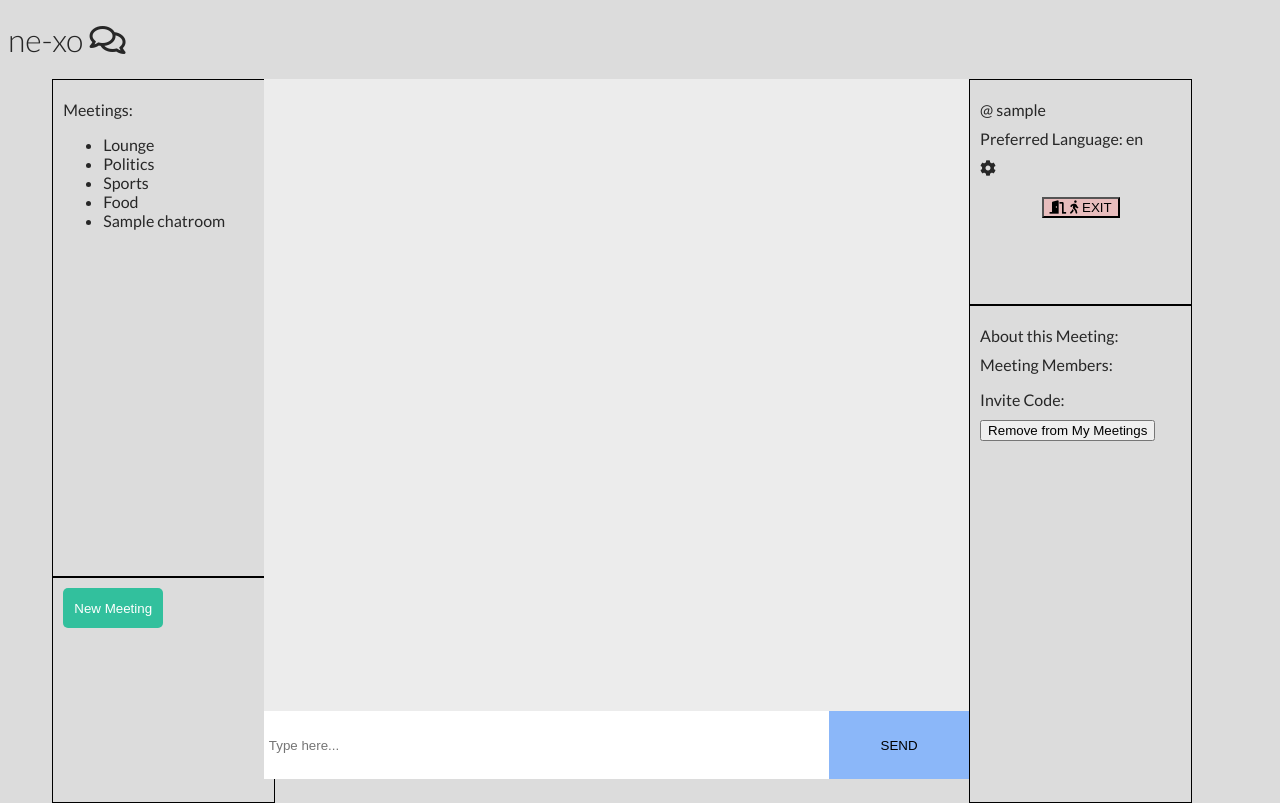
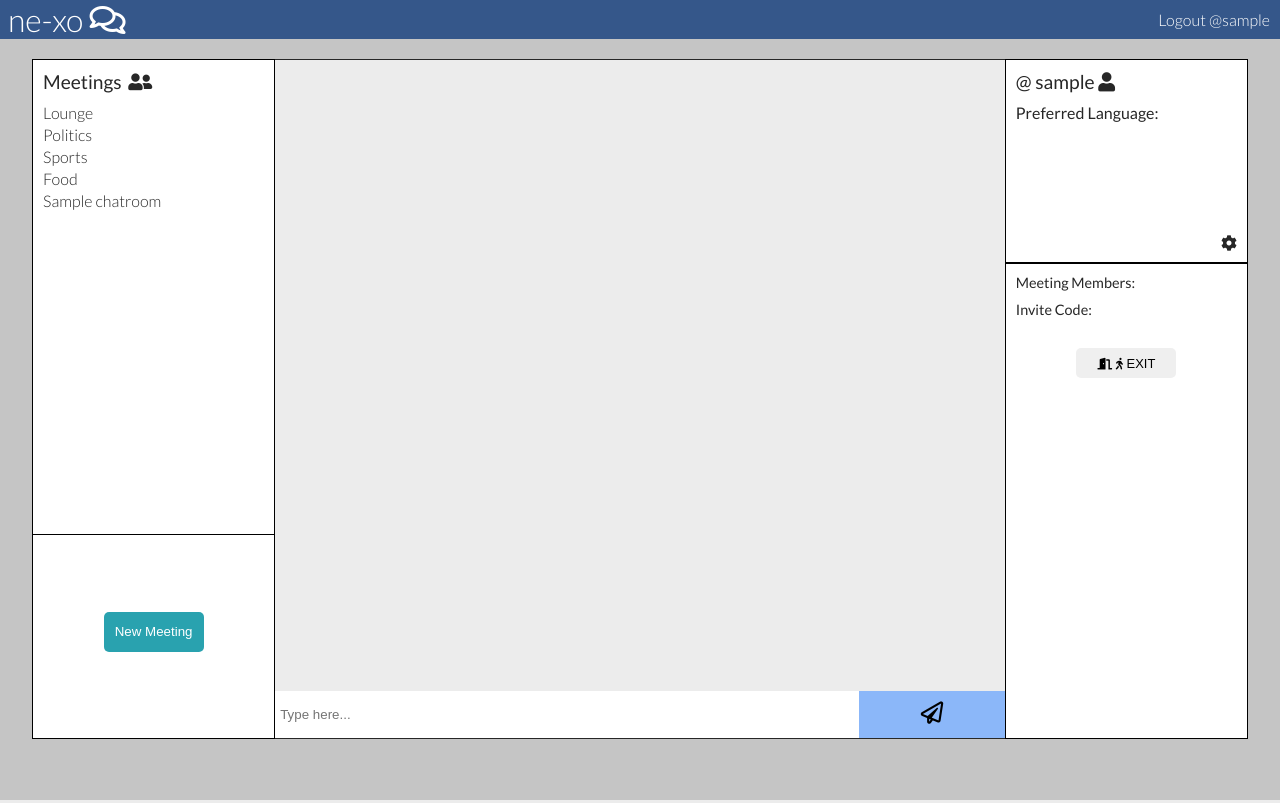
Before and after one commit to JAWeiss89/burijji, a Flask app: page /chat in a window 1280 px wide. Run offline with Flask 2, Linux system fonts and the light colour scheme; the visitor is signed in with stand-in values (Sample User, id 1); tables that the repository leaves empty hold one stand-in row (values such as "Sample post"); some libraries are stand-ins or nearby versions; some web fonts are replaced.

Commit message:
Improve styling and organize css file

```diff
--- a/app.py
+++ b/app.py
@@ -114,7 +114,7 @@
     return redirect("/chat")
 
 
-@app.route("/logout", methods=["POST"])
+@app.route("/logout")
 def logout():
     """ Handle logout functionality """
     session.pop('user_id')
--- a/static/app.css
+++ b/static/app.css
@@ -1,22 +1,23 @@
+/* ===========================
+
+    GLOBAL STYLING
+
+=========================== */
+* {
+    margin: 0;
+    padding: 0;
+    box-sizing: border-box;
+}
+
 body {
     color: rgb(39, 39, 39);
-    background-color: #dcdcdc;
+    background-color: #c5c5c5;
     font-family: 'Lato', sans-serif;
-    height: 90vh;
-    padding-bottom: 30px;
     position: relative;
 }
 
-.navbar {
-    margin: 10px;
-}
-
-.navbar span {
-    margin: 0 5px 0 5px;
-}
-
 h1 {
-    margin: 20px 0 20px;
+    margin: 0;
     font-weight: 200;
 }
 
@@ -37,45 +38,193 @@
     margin: 20px 0 10px;
 }
 
-#credits {
-    font-size: .7em;
+ul {
+    margin: 0;
+    padding: 0;
+}
+
+li {
+    list-style: none;
+}
+
+#main-section {
+    width: 95%;
+    margin: auto;
+}
+
+.hidden {
+    display: none;
+}
+
+section {
+    background-color: #fff;
+}
+
+/* ===========================
+
+    NAVBAR STYLING
+
+=========================== */
+
+.navbar {
+ display: flex;
+ justify-content: space-between;
+ align-items: center;
+ margin: 0 0 20px;
+ background-color: #35578a;
+ color: #fff;
+ font-weight: 100;
+}
+
+.navbar-logo {
+    margin-left: 8px;
+}
+
+.navbar-links {
+    text-align: right;
+}
+
+.navbar-links a {
+    margin-right: 10px;
+}
+
+/* ===========================
+
+     MEETING PAGE STYLING
+
+=========================== */
+
+#meeting-room-container {
+    height: 85vh;
+    display: flex;
+    justify-content: center;
+}
+
+.section-title {
+    font-size: 1.2em;
+    padding-left: 10px;
+}
+
+#left {
+    width: 20%;
+    height: 100%;
+}
+
+#middle {
+    width: 60%;
+    height: 100%;
+    border-top: 1px solid;
+    border-bottom: 1px solid;
+}
+
+#right {
+    width: 20%;
+    height: 100%;
+}
+
+/* ===========================
+
+    MY-MEETINGS BOX STYLING
+
+=========================== */
+#my-rooms {
+    border: 1px solid black;
+    height: 70%
+}
+
+#my-rooms li {
+    padding-left: 10px;
+    margin: 3px 0 3px;
+    font-weight: 100;
+}
+
+#my-rooms i {
+    margin-left: 3px;
+}
+
+.selected {
+    background-color: #8bb7f9;
+}
+
+/* ===========================
+
+    NEW-MEETING BOX STYLING
+
+=========================== */
+
+#new-chatroom {
+    border: 1px solid black;
+    border-top: 0;
+    padding: 0 10px 10px 10px;
+    height: 30%;
+    display: flex;
+    flex-direction: column;
+    justify-content: center;
+    align-items: center;
+    position: relative;
+}
+
+#new-chatroom p {
+    margin: 5px 0 5px;
+    font-weight: 100;
+}
+
+.current-window {
+    display: flex;
+    flex-direction: column;
+}
+
+.new-chatroom-button {
+    margin: 10px;
+    width: 100px;
+    height: 40px;
+    background-color: #29a2af;
+    color: #fff;
+    border: none;
+    border-radius: 5px;
+}
+
+#final-create-new-btn {
+    width: 75px;
+    height: 30px;
+    margin-left: 0;
+}
+
+#final-join-exist-btn {
+    width: 75px;
+    height: 30px;
+    margin-left: 0;
+}
+
+#create-or-join-window {
+    justify-content: center;
+    align-items: center;
+}
+
+#new-chatroom input {
+    width: 100%;
+    height: 30px;
+    border: 1px solid;
+    padding-left: 3px;
+}
+
+#start-over-btn {
+    text-align: center;
+    background-color: rgb(232, 189, 189);
+    border-radius: 100%;
+    border: 0;
+    width: 25px;
+    height: 25px;
     position: absolute;
     bottom: 10px;
     right: 10px;
-    margin: 0;
 }
 
-#main-section {
-    width: 93%;
-    height: 85vh;
-    display: flex;
-    margin: auto;
-}
+/* ===========================
 
-#name-form {
-    display: flex;
-}
+    MESSENGER STYLING
 
-#name-form * {
-    margin: 0;
-    padding: 0;
-    border: none;
-    height: 40px;
-}
-
-#name-form input {
-    width: 70%;
-    font-size: 1.3em;
-    font-weight: 300;
-    padding-left: 10px;
-}
-
-#name-form button {
-    width: 10%;
-    padding-top: 4px;
-    font-size: 1.7em;
-    background-color: #8bb7f9;
-}
+=========================== */
 
 #messenger {
     height: 100%;
@@ -83,13 +232,13 @@
 
 #messages-window {
     padding: 10px;
-    height: 90%;
+    height: 93%;
     background-color:#ececec;
     overflow-y:auto;
 }
 
 #input-area {
-    height: 10%;
+    height: 7%;
 }
 
 .gen-message {
@@ -106,9 +255,11 @@
     color: #556aff;
     font-size: .8em;
 }
+
 .message-header {
     margin: 0;
 }
+
 .user-message {
     margin: 0 0 10px 5px;
 }
@@ -136,104 +287,123 @@
     border: none;
     padding: 0;
     background-color: #8bb7f9;
-}
-
-#leave-chat {
-    display: flex;
-    justify-content: center;
-}
-
-#leave-chat-form button{
-    margin-top: 10px;
-    background-color: #e8bdbd;
-}
-
-.hidden {
-    display: none;
+    font-size: 1.4em;
 }
 
 /* ===========================
 
-    MY MEETINGS STYLING
-
-=========================== */
-#my-rooms {
-    border: 1px solid black;
-    padding: 10px;
-    width: 95%;
-    height: 70%
-}
-
-
-
-
-/* ===========================
-
-    NEW MEETING STYLING
-
-=========================== */
-
-
-.new-chatroom {
-    border: 1px solid black;
-    padding: 10px;
-    width: 95%;
-    height: 30%;
-}
-
-.new-chatroom button {
-    width: 100px;
-    height: 40px;
-    background-color: #32c09d;
-    color: #fff;
-    border: none;
-    border-radius: 5px;
-}
-
-#start-over-btn {
-    text-align: center;
-    background-color: rgb(255, 249, 188);
-    border-radius: 100%;
-    width: 25px;
-    height: 25px;
-}
-
-/* ===========================
-
-    ABOUT USER SECTION
+    ABOUT-USER BOX STYLING
 
 =========================== */
 
 #about-user {
     border: 1px solid black;
-    padding: 10px;
-    width: 95%;
     height: 30%;
+    position: relative;
+}
+
+#about-user p {
+    padding-left: 10px;
+}
+
+/* #leave-chat {
+    display: flex;
+    justify-content: center;
+} */
+
+/* #leave-chat-form button{
+    margin-top: 10px;
+    background-color: #e8bdbd;
+} */
+
+#about-user form {
+    margin-top: 30px;
+    width: 100%;
+}
+
+#about-user select {
+    width: 80%;
+    height: 30px;
+    margin-top: 15px;
+}
+
+#about-user form button {
+    width: 17%;
+    border: none;
+    height: 30px;
+    background-color: #8bb7f9;
+}
+
+.settings {
+    position: absolute;
+    margin: 0;
+    bottom: 10px;
+    right: 10px;
+}
+
+.flag {
+    text-align: center;
+    font-size: 2em;
+    padding-right: 10px;
+}
+
+#change-language {
+    padding: 5px;
+}
+
+.button-div {
+    display: flex;
+    justify-content: center;
+}
+
+#go-back {
+    text-align: center;
+    background-color: rgb(232, 189, 189);
+    border-radius: 100%;
+    border: 0;
+    width: 25px;
+    height: 25px;
+    margin: 20px auto;
 }
 
 /* ===========================
 
-    ABOUT MEETING SECTION
+    ABOUT-MEETING STYLING
 
 =========================== */
 #about-meeting {
     border: 1px solid black;
-    padding: 10px;
-    width: 95%;
     height: 70%;
 }
 
-#left {
-    width: 18%;
-    height: 100%;
+#about-meeting * {
+    font-size: .9em;
 }
 
-#middle {
-    width: 60%;
-    height: 100%;
+#about-meeting p {
+    padding-left: 10px;
 }
 
-#right {
-    width: 18%;
-    height: 100%;
+#this-meeting-name {
+    font-size: 1.2em;
+    font-weight: 700;
 }
+
+#meeting-members li {
+    margin-left: 20px;
+}
+
+
+
+#unsubscribe {
+    margin: 20px auto;
+    padding: 0;
+    height: 30px;
+    width: 100px;
+    border: none;
+    border-radius: 5px;
+}
+
+#unsubscribe:hover {
+    background-color: #e8bdbd;
+}
--- a/static/app2.js
+++ b/static/app2.js
@@ -147,6 +147,7 @@
     newMeetingBtn.addEventListener('click', () => {
         newMeetingWindow.classList.add('hidden');
         createOrJoinWindow.classList.remove('hidden');
+        createOrJoinWindow.classList.add("current-window");
         startOverBtn.classList.remove("hidden");
     })
 
@@ -154,6 +155,7 @@
 
     createNewBtn.addEventListener('click', () => {
         createOrJoinWindow.classList.add("hidden");
+        createOrJoinWindow.classList.remove("current-window");
         createNewWindow.classList.remove("hidden");
 
         // Generate New Unique Code
@@ -162,6 +164,7 @@
 
     joinExistBtn.addEventListener('click', () => {
         createOrJoinWindow.classList.add("hidden");
+        createOrJoinWindow.classList.remove("current-window");
         joinExistWindow.classList.remove("hidden");
     })
 
@@ -208,6 +211,7 @@
         startOverBtn.classList.add("hidden");
 
         newMeetingWindow.classList.remove("hidden");
+        createOrJoinWindow.classList.remove("current-window");
     }
 
     // ==================================================
--- a/templates/base.html
+++ b/templates/base.html
@@ -9,7 +9,21 @@
     <link rel="stylesheet" href="../static/app.css">
 </head>
 <body>
-    <a href="/"><h1>ne-xo <i class="far fa-comments"></i></h1></a>
+
+    <div class="navbar">
+        <div class="navbar-logo">
+            <a href="/"><h1>ne-xo <i class="far fa-comments"></i></h1></a>
+        </div>
+        <div class="navbar-links">
+            {% if session["user_id"] %}
+            <a href="/logout">Logout @{{user.username}}</a>
+            {% else %}
+            <a href="/login">Login</a>
+            <a href="/register">Register</a>
+            {% endif %}
+        </div>
+
+    </div>
 
     <div id="main-section">
         <!-- Flash Messages -->
@@ -29,8 +43,6 @@
 
     </div>
 
-    <!-- <p id="credits">Made possible by Flask-SocketIO</p> -->
-
     <script src="//cdnjs.cloudflare.com/ajax/libs/socket.io/2.2.0/socket.io.js" integrity="sha256-yr4fRk/GU1ehYJPAs8P4JlTgu0Hdsp4ZKrx8bDEDC3I=" crossorigin="anonymous"></script>
     <script src="../static/app.js"></script>
 </body>
--- a/templates/chatroom2.html
+++ b/templates/chatroom2.html
@@ -1,10 +1,13 @@
 {% extends 'base.html' %}
 
 {% block content %}
+<div id="meeting-room-container">
+
+
     <section id="left">
 
         <div id="my-rooms">
-            <p>Meetings:</p>
+            <p class="section-title">Meetings <i class="fas fa-user-friends"></i></p>
             <ul id="joined-rooms" >
                 <li meetingcode="lounge" class="room">Lounge</li>
                 <li meetingcode="politics" class="room">Politics</li>
@@ -18,26 +21,27 @@
             </ul>
         </div>
 
-        <div class="new-chatroom">
+        <div id="new-chatroom">
             <div id="new-meeting-window" class="new-meeting-display">
-                <button id="new-meeting-btn">New Meeting</button>
+                <button id="new-meeting-btn" class="new-chatroom-button">New Meeting</button>
             </div>
             <div id="create-or-join-window" class="new-meeting-display  hidden">
-                <button id="create-new-btn">Create New Meeting</button>
-                <button id="join-exist-btn">Join Existing Meeting</button>
+                <button id="create-new-btn" class="new-chatroom-button">Create New Meeting</button>
+                <p>-- OR --</p>
+                <button id="join-exist-btn" class="new-chatroom-button">Join Existing Meeting</button>
             </div>
             <div id="create-new-window" class="new-meeting-display hidden">
                 <p>Create New Meeting</p>
                 <p>Code: <span id="new-meeting-code-gen">111-111-111</span></p>
                 <p>Name of meeting:</p>
-                <input id="new-meeting-name-input" type="text" placeholder="November Sales Meeting">
-                <button id="final-create-new-btn">Create!</button>
+                <input id="new-meeting-name-input" type="text" placeholder="Sales Meeting">
+                <button id="final-create-new-btn" class="new-chatroom-button">Create!</button>
             </div>
             <div id="join-exist-window" class="new-meeting-display hidden">
                 <p>Join Existing Meeting </p>
                 <p>Enter Meeting Code:</p>
                 <input id="join-meeting-code-input" type="text" placeholder="e.g.,'A1b-2c3-D4e'">
-                <button id="final-join-exist-btn">Join!</button>
+                <button id="final-join-exist-btn" class="new-chatroom-button">Join!</button>
             </div>
             <div id="create-success-window" class="new-meeting-display hidden">
                 <p>Created Meeting!</p>
@@ -65,7 +69,7 @@
             <div id="input-area">
                 <form id="input-form" autocomplete="off">
                     <input type="text" id="user-message" placeholder="Type here...">
-                    <button id="send-message">SEND</button>
+                    <button id="send-message"><i class="far fa-paper-plane"></i></button>
                 </form>
 
             </div>
@@ -77,16 +81,24 @@
 
         <div id="about-user">
             <div id="user-info" class="user-window">
-                <p>@ <span class="user-name">{{user.username}}</span></p>
-                <p>Preferred Language: <span class="my-language">{{user.preferred_language}}</span></p>
+                <p class="section-title">@ <span class="user-name">{{user.username}} </span><i class="fas fa-user"></i></p>
+                <p>Preferred Language:</p>
+                <p><span class="my-language hidden">{{user.preferred_language}}</span></p>
+                {% if user.preferred_language=="english" %}
+                <p class="flag">🇬🇧</p>
+                {% elif user.preferred_language=="spanish" %}
+                <p class="flag">🇪🇸</p>
+                {% elif user.preferred_language=="portuguese" %}
+                <p class="flag">🇵🇹</p>
+                {% endif %}
                 <p class="my-user-id hidden">{{user.id}}</p>
                 <p class="settings"><i class="fas fa-cog"></i></p>
 
-                <div id="leave-chat">
+                <!-- <div id="leave-chat">
                     <form id="leave-chat-form" method="POST" action="/logout">
                         <button><i class="fas fa-door-open"></i> <i class="fas fa-walking"></i> EXIT</button>
                     </form>
-                </div>
+                </div> -->
             </div>
 
             <div id="change-language" class="user-display hidden">
@@ -97,18 +109,19 @@
                         <option value="spanish">Español</option>
                         <option value="portuguese">Português</option>
                     </select>
-                    <button>Send</button>
+                    <button><i class="far fa-paper-plane"></i></button>
                 </form>
-
-                <button id="go-back"><i class="fas fa-arrow-left"></i></button>
+                <div class="button-div">
+                    <button id="go-back"><i class="fas fa-arrow-left"></i></button>
+                </div>
             </div>
 
 
         </div>
 
         <div id="about-meeting">
-            <p>About this Meeting: </p>
             <p id="this-meeting-name"></p>
+
 
             <p>Meeting Members: </p>
             <ul id="meeting-members">
@@ -116,7 +129,11 @@
             </ul>
             <p>Invite Code:</p>
             <p id="invite-code"></p>
-            <button id="unsubscribe">Remove from My Meetings</button>
+
+            <div class="button-div">
+                <button id="unsubscribe"><i class="fas fa-door-open"></i> <i class="fas fa-walking"></i> EXIT</button>
+            </div>
+
         </div>
 
     </section>
@@ -132,4 +149,6 @@
     <script src="../static/app.js"></script>
     <script src="../static/app2.js"></script>
 
-    {% endblock %}
+
+</div>
+{% endblock %}
```
Also changed, not shown: templates/index.html (+4 -3 lines).
